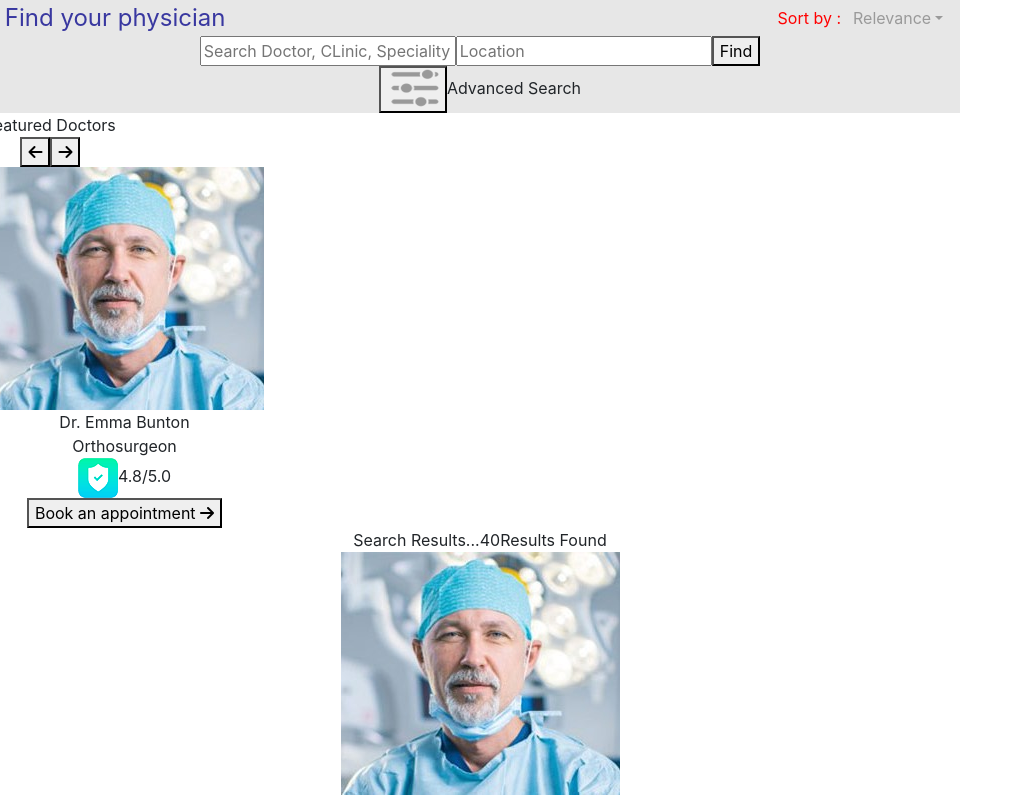
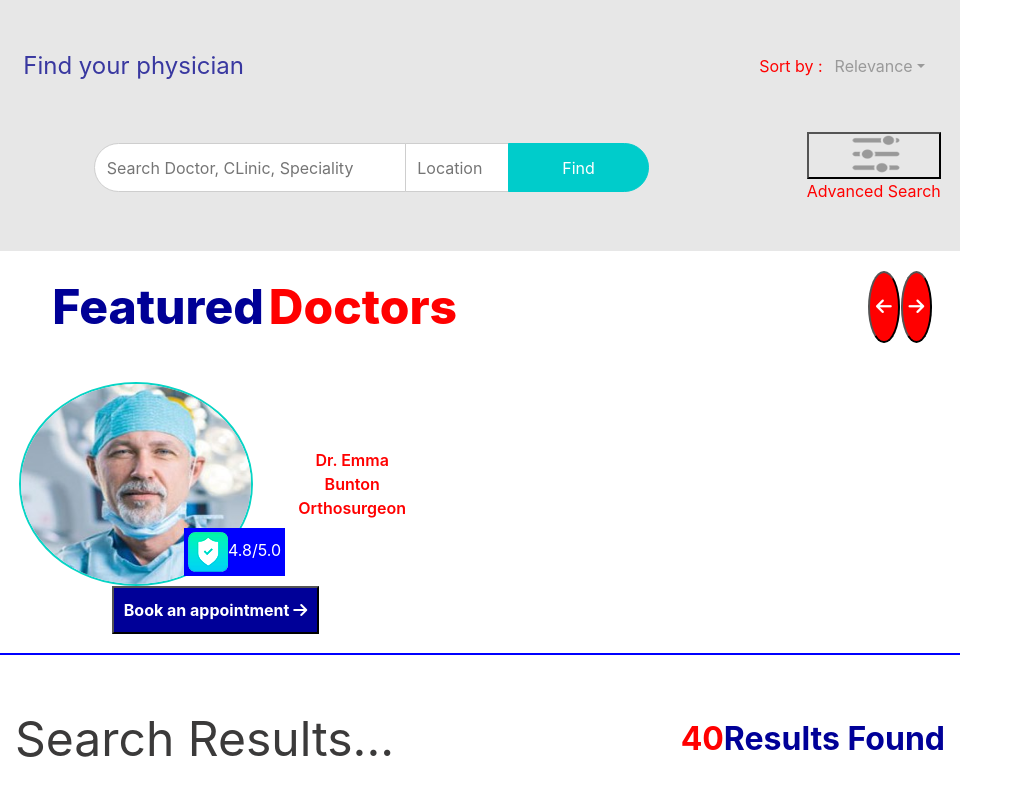
Before and after one commit to SatyakiWinsome/newpage, a React (Create React App) app in the folder newpage/: page / in a window 1280 px wide. Shown: the top 798 px of the page, without its empty margins (0-1023 px from the left). Built offline with nearby package versions, Linux system fonts and the light colour scheme.

Commit message:
updated2

```diff
--- a/newpage/src/pages/searchdoctor/searchdoctor.css
+++ b/newpage/src/pages/searchdoctor/searchdoctor.css
@@ -1,4 +1,4 @@
-.ColCol{
+.customCol1SearchPage{
     padding: 0 !important;
 }
 
@@ -18,3 +18,128 @@
 .sortbyPart1{
     color: red;
 }
+
+.input1{
+    padding: 1.25%;
+    border-radius: 25px 0px 0px 25px;
+    width: 35%;
+    border: 1px solid #cecece;
+    margin-left: 10%;
+}
+
+.input2{
+    padding: 1.25%;
+    border-radius: 0px 25px 25px 0px;
+    width: 15%;
+    margin-left: -2%;
+    border: 1px solid #cecece;
+}
+
+.findBtn{
+    padding: 1.25%;
+    width: 15%;
+   background: #00cccb;
+   color: white;
+   border: 1px solid #00cccb;
+   border-radius: 0px 25px 25px 0px;
+   margin-left: -4%;
+}
+.inputSearch{
+    display: flex;
+    align-items: center;
+    padding-bottom: 5%;
+    margin-right: 2%;
+}
+.advancedSearch{
+    display: grid;
+    margin-left: auto;
+
+}
+
+
+.row2{
+    display: flex;
+    margin: 2%;
+    width: 100%;
+}
+.arrowBtn{
+    color: white;
+    background: red;
+    border-radius: 50%;
+    margin-left: auto;
+    margin-right: 2%;
+    padding: 15%;
+    font-size: large;
+}
+
+.row3{
+    margin: 2% !important;
+}
+.femaledoc{
+    height: 25vh;
+    width: 20vw;
+}
+.imgContainerDoctorDP{
+    border: 2px solid #07d4c5;
+    border-radius: 50%;
+    overflow: hidden;
+}
+.doctorCard{
+
+}
+.doctorCardInner{
+    display: flex;
+    align-items: center;
+    position: relative;
+}
+.verifiedAndRating{
+    position: absolute !important;
+    bottom: 5% !important;
+    left: 42% !important;
+    font-size: 1em !important;
+    background: blue !important;
+    color: white !important;
+    padding: 1% !important;
+}
+.doctorNameAndType{
+    color: red;
+    font-weight: 600;
+    margin-left: 10%;
+}
+.bookingButton{
+    background: #000098;
+    color: white;
+    padding: 10px;
+    font-weight: 700;
+}
+.searchResults{
+    border-top: 2px solid blue;
+    padding-top: 5%;
+}
+.container1{
+    text-align: left !important;
+    display: flex !important;
+    margin-bottom: 4%;
+}
+.sr1{
+    font-size: 3rem;
+    color: rgb(59, 58, 58);
+}
+.sr2{
+    color: #000098;
+    font-weight: 700;
+    font-size: 2rem;
+    margin-left: auto;
+    align-self: center;
+
+}
+
+
+
+.detailedImg{
+    height: 24vh;
+    width: 20vw;
+    border: 2px solid green;
+    border-radius: 50%;
+    float: left;
+}
--- a/newpage/src/pages/searchdoctor/searchdoctor.js
+++ b/newpage/src/pages/searchdoctor/searchdoctor.js
@@ -16,9 +16,16 @@ class SearchDoctor extends React.Component{
                  <div>
                      {/* Left Part */}
                  </div>
-                 <div class="col-sm-12 col-md-8 col-lg-9 ColCol">
+                 <div class="col-sm-12 col-md-8 col-lg-9 customCol1SearchPage">
                     <div className="row1">
-                        <div class="row">
+                        <div class="row"
+                            style={{
+                                marginBottom: "5%",
+                                paddingTop: "5%",
+                                paddingLeft: "2%",
+                                paddingRight: "2%"
+
+                            }}>
                             <div style={{
                                             marginLeft: "2%",
                                             color:"#3938a0",
@@ -43,35 +50,38 @@ class SearchDoctor extends React.Component{
                                 </span>
                             </div>
                         </div>
-                        <div>
+                        <div className="inputSearch">
                             <input className="input1" placeholder="Search Doctor, CLinic, Speciality" />
                             <input className="input2" placeholder="Location" />
-                            <button>Find</button>
-                            <div>
-                                <button><img src={AdvancedSearch} alt="advanced search"></img></button>
-                                Advanced Search
+                            <button className="findBtn">Find</button>
+                            <div className="advancedSearch">
+                                <button style={{background: "transparent",border: "none !important"}}>
+                                    <img src={AdvancedSearch} alt="advanced search"></img>
+                                </button>
+                                <span style={{color: "red"}}>Advanced Search</span>
                             </div>
                         </div>
                     </div>
                     <div class="row">
-                        <div>
-                            Featured <span>Doctors</span>
-                            <div>
-                                <button><i class="fas fa-arrow-left"></i></button>
-                                <button><i class="fas fa-arrow-right"></i></button>
+                        <div className="row2">
+                            <span style={{color: "#000096", fontSize: "3rem",fontWeight: "800",marginLeft: "5%"}}>Featured</span>
+                            <span style={{color: "red",fontSize: "3rem",fontWeight: "800",marginLeft: "5px"}}>Doctors</span>
+                            <div style={{display: "flex", marginLeft: "auto",marginRight: "5%"}}>
+                                <button class="arrowBtn"><i class="fas fa-arrow-left"></i></button>
+                                <button class="arrowBtn"><i class="fas fa-arrow-right"></i></button>
                             </div>
                         </div>
                     </div>
-                    <div class="row">
+                    <div class="row row3">
                         <div className="doctorCard">
-                            <div>
+                            <div className="doctorCardInner">
                                 <div className="imgContainerDoctorDP">
-                                    <img src={femaleDoc} alt="femaleDoc"></img>
+                                    <img className="femaledoc" src={femaleDoc} alt="femaleDoc"></img>
                                 </div>
                                 <div className="doctorNameAndType">
                                     Dr. Emma Bunton<br />Orthosurgeon
                                 </div>
-                                <div className="verfiedAndRating">
+                                <div className="verifiedAndRating">
                                     <img src={tickmark} alt="verified"></img>
                                     <span>4.8/5.0</span>
                                 </div>
@@ -84,17 +94,19 @@ class SearchDoctor extends React.Component{
                         </div>
 
                     </div>
-                    <div>
-                        <span>Search Results...</span>
-                        <span>
-                            <span className="noResultsFound">40</span>
-                            Results Found
-                        </span>
+                    <div className="searchResults">
+                        <div class="container container1">
+                            <span className="sr1">Search Results...</span>
+                            <div className="sr2">
+                                <span className="noResultsFound" style={{color: "red"}}>40</span>
+                                Results Found
+                            </div>
+                        </div>
                     </div>
                     <div class="cardDetailed">
                         <div>
                             <div>
-                                <img src={femaleDoc} alt="docPic"></img>
+                                <img src={femaleDoc} alt="docPic" className="detailedImg"></img>
                                 <div>
                                     <div>Diagnostic Radiology</div>
                                     <div>Sarah Chapman</div>
```
